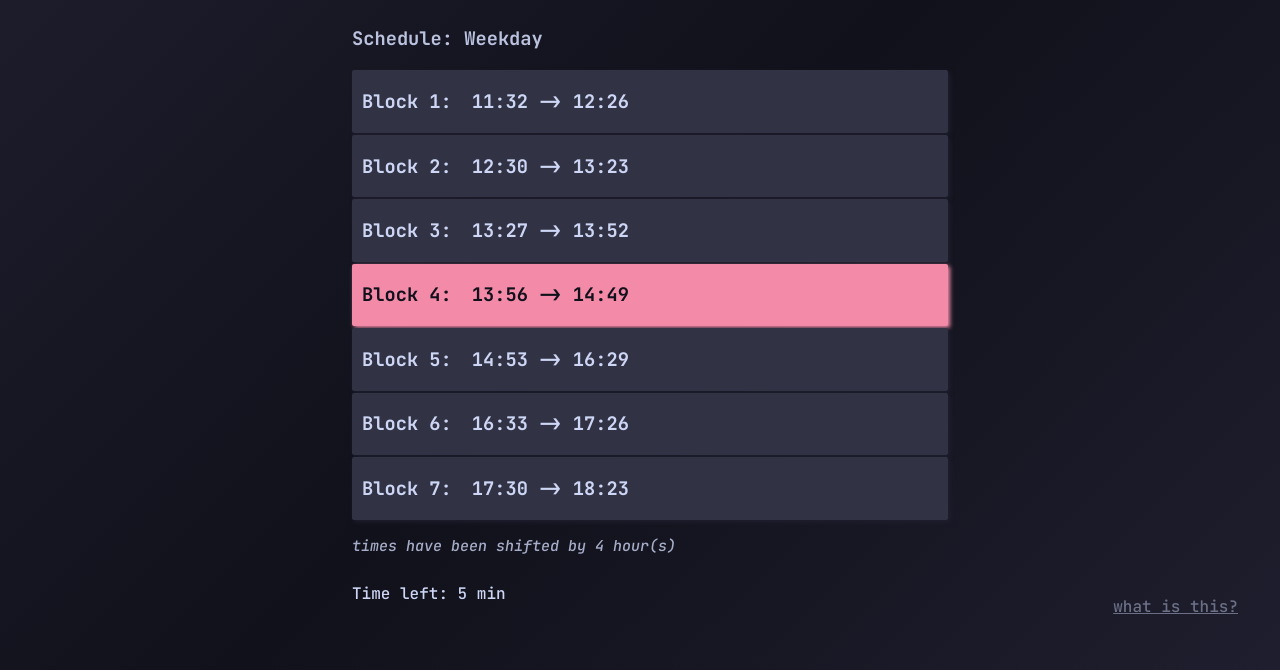
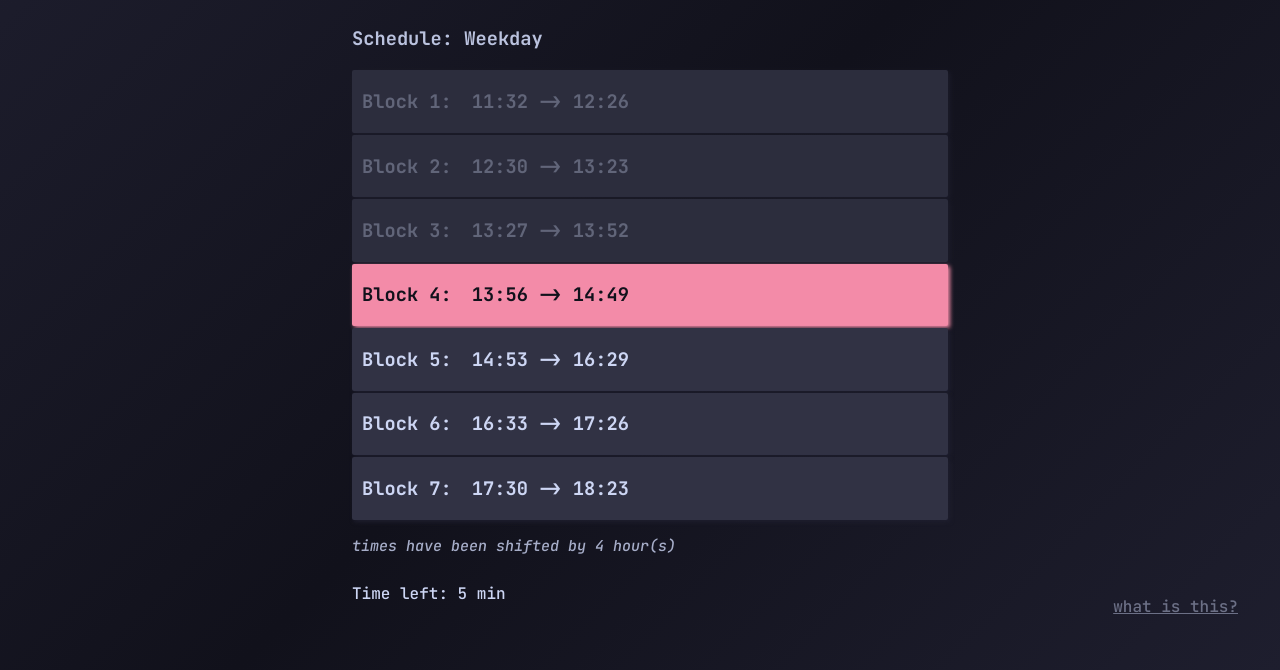
Before and after one commit to Meowcelinee/mfhsclock, a website built with Parcel: page index.html in a window 1280 px wide. Shown: the part 142-812 px from the top of the page. Built offline with nearby package versions, Linux system fonts and the light colour scheme.

Commit message:
darken previous blocks

```diff
--- a/lib/display/setBlockClassName.js
+++ b/lib/display/setBlockClassName.js
@@ -31,8 +31,10 @@ import getLocalizedBlocks from '../time_data/getLocalizedBlocks';
 export default function setBlockClassName(block) {
     const blocks = getLocalizedBlocks();
 
+    const beforeBlock = compareBlocks(blocks, block).beforeNow;
     const duringBlock = compareBlocks(blocks, block).betweenTimes;
 
     if (duringBlock) return 'block-current';
+    if (beforeBlock) return 'block-before';
     return 'block';
 }
--- a/lib/main.js
+++ b/lib/main.js
@@ -1,7 +1,6 @@
 import displayDateTime from './display/displayDateTime.js';
 import refreshScheduleDisplay from './display/refreshScheduleDisplay.js';
 import setSchedule from './schedules/setSchedule.js';
-import setBreak from './schedules/setBreak.js';
 
 displayDateTime();
 
--- a/lib/util/compareBlocks.js
+++ b/lib/util/compareBlocks.js
@@ -23,6 +23,11 @@ export default function compareBlocks(blockArr, block) {
 
     const currentTime = DateTime.now().toLocal();
 
+    const beforeCurrentTime = Interval.fromDateTimes(
+        blockStart,
+        blockEnd
+    ).isBefore(currentTime);
+
     const betweenStartAndEnd = Interval.fromDateTimes(
         blockStart,
         blockEnd
@@ -33,5 +38,6 @@ export default function compareBlocks(blockArr, block) {
         endTimeISO: blockEnd,
         currentTime: currentTime,
         betweenTimes: betweenStartAndEnd,
+        beforeNow: beforeCurrentTime,
     };
 }
--- a/styles/index.css
+++ b/styles/index.css
@@ -137,6 +137,18 @@ a {
         width: 100%;
     }
 
+    .block-before {
+        background-color: var(--surface0);
+        color: var(--overlay0);
+        border-radius: 2px;
+        display: flex;
+        gap: 20px;
+        filter: drop-shadow(2px 2px 2px var(--base)) brightness(0.9);
+        margin: 1px auto;
+        padding: 0 10px;
+        width: 100%;
+    }
+
     .block-num,
     .block-times {
         font-size: 1.3em;
```
